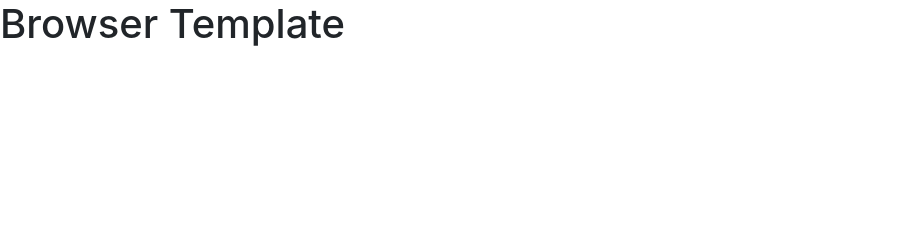
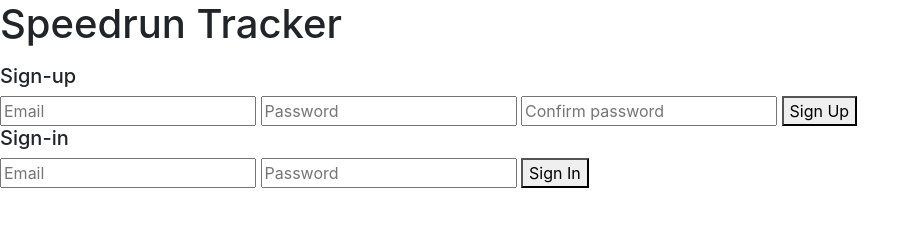
Before and after one commit to hank11234/speedruns-client, a website built with webpack: page index.html in a window 1280 px wide. Shown: the whole page, without its empty margins (0-920 px from the left). Built offline with nearby package versions, Linux system fonts and the light colour scheme.

Commit message:
Started page cont.

```diff
--- a/index.html
+++ b/index.html
@@ -11,7 +11,39 @@
       <script src="public/vendor.js" type="text/javascript" charset="utf-8" defer></script>
       <script src="public/application.js" type="text/javascript" charset="utf-8" defer></script>
     </head>
+
     <body>
-      <h1>Browser Template</h1>
+      <h1>Speedrun Tracker</h1>
+      <p id="message"></p>
+
+      <div class="before-login">
+        <h5>Sign-up</h5>
+        <form id="sign-up">
+          <input placeholder="Email" type="text" name="credentials[email]" />
+          <input placeholder="Password" type="password" name="credentials[password]" />
+          <input placeholder="Confirm password" type="password" name="credentials[password_confirmation]" />
+          <button type="submit">Sign Up</button>
+        </form>
+
+        <h5>Sign-in</h5>
+        <form id="sign-in">
+          <input placeholder="Email" type="text" name="credentials[email]" />
+          <input placeholder="Password" type="password" name="credentials[password]" />
+          <button type="submit">Sign In</button>
+        </form>
+      </div>
+
+      <div class="after-login">
+        <h5>Change Password</h5>
+        <form id="change-password">
+          <input placeholder="Old Password" type="password" name="passwords[old]" />
+          <input placeholder="New Password" type="password" name="passwords[new]"/>
+          <button type="submit">Change Password</button>
+        </form>
+
+        <form id="logout">
+          <button type="submit">Log out</button>
+        </form>
+      </div>
     </body>
 </html>
```
